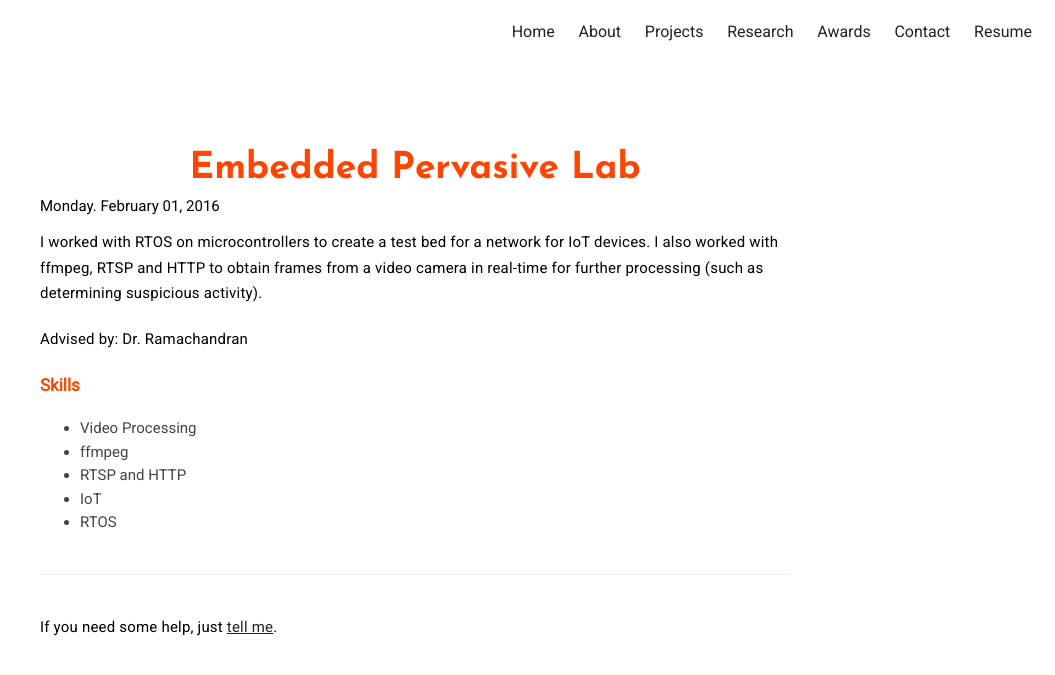
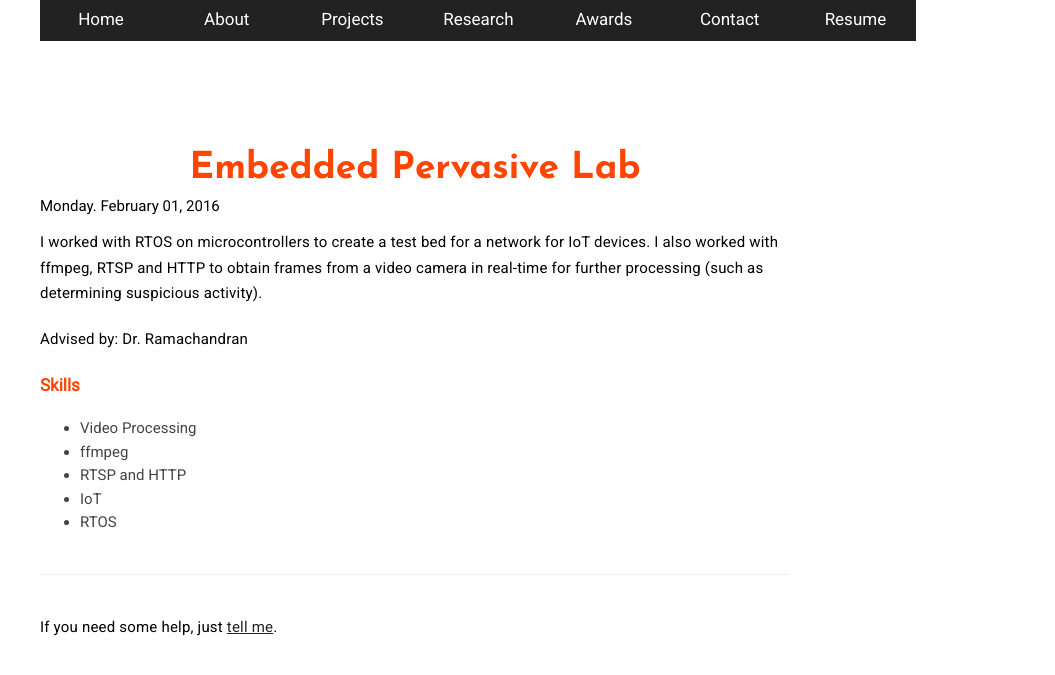
Before and after one commit to azraismail/azraismail.github.io, a Jekyll site: the page built from _posts/2016-10-11-Ramachandran.markdown, in a window 1280 px wide. Shown: the top 675 px of the page, without its empty margins (225-1280 px from the left). Built offline with Jekyll 4.4.1, drawn with Linux system fonts in a browser that asks for light colours.

Commit message:
Update nav.sass

```diff
--- a/_sass/components/nav.sass
+++ b/_sass/components/nav.sass
@@ -21,20 +21,30 @@
                 color: $orangered
 
 .nav
-    position: absolute
-    right: 0
+    //margin-top: 65px
+    //bottom: 0
     top: 0
+    text-align: center
+    position: fixed
 
     > .list
-        padding: 0 13px 0
+        padding: 0
+        background-color: $beta
+        text-align: center
 
         > .item > .link
-            font-size: 1.6rem
-            padding: 20px 10px
+            font-size: 1.7rem
             font-weight: 500
+            padding: 7px 26px
+            margin: 0
+            border-radius: 4%
+            transition: all .4s ease-in-out
+            width: 70px
+            color: #FFFFFF
 
             &:hover
                 color: $orangered
+
 
 .nav-home
     //margin-top: 65px
```
